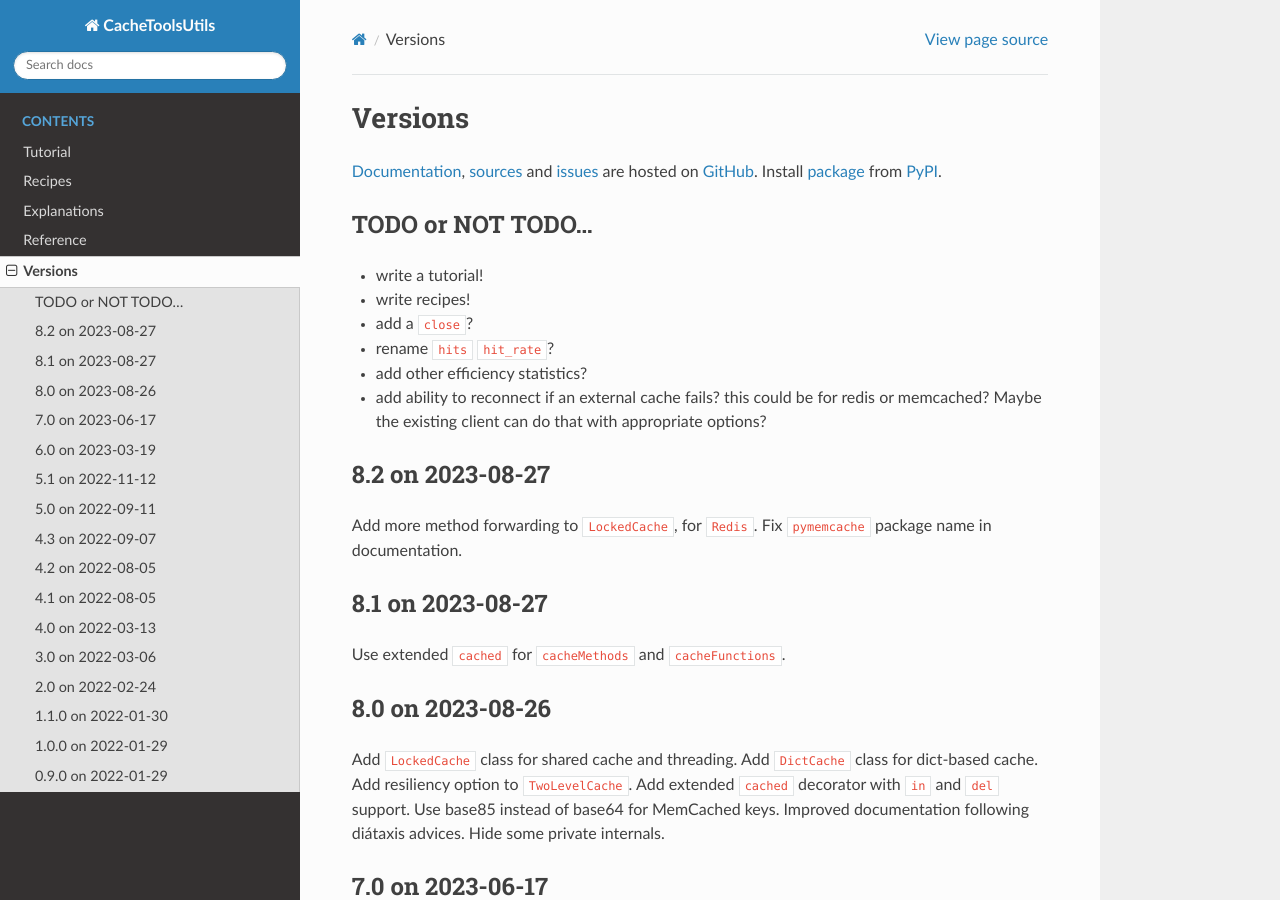
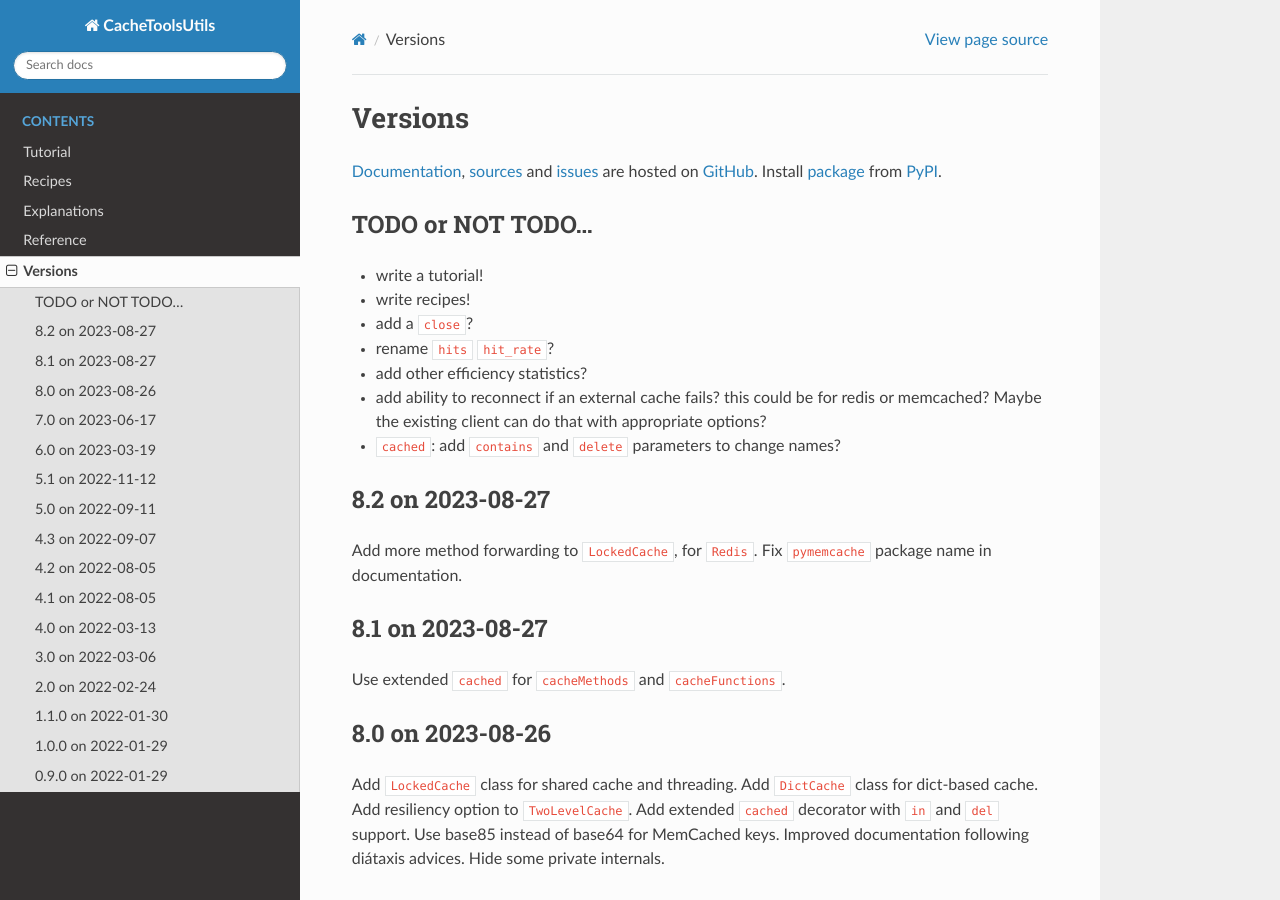
Before and after one commit to zx80/cachetools-utils, a Sphinx documentation site: the page built from docs/VERSIONS.md, in a window 1280 px wide and 900 px high. Built offline with Sphinx 7.4.7 and the Read the Docs theme 2.0.0, drawn with Linux system fonts in a browser that asks for light colours; pages that are not in the unit, such as notebooks, are missing from menus.

Commit message:
more TODO

```diff
--- a/docs/VERSIONS.md
+++ b/docs/VERSIONS.md
@@ -17,6 +17,7 @@ Install [package](https://pypi.org/project/CacheToolsUtils/) from
 - add ability to reconnect if an external cache fails?
   this could be for redis or memcached?
   Maybe the existing client can do that with appropriate options?
+- `cached`: add `contains` and `delete` parameters to change names?
 
 ## 8.2 on 2023-08-27
 
```
